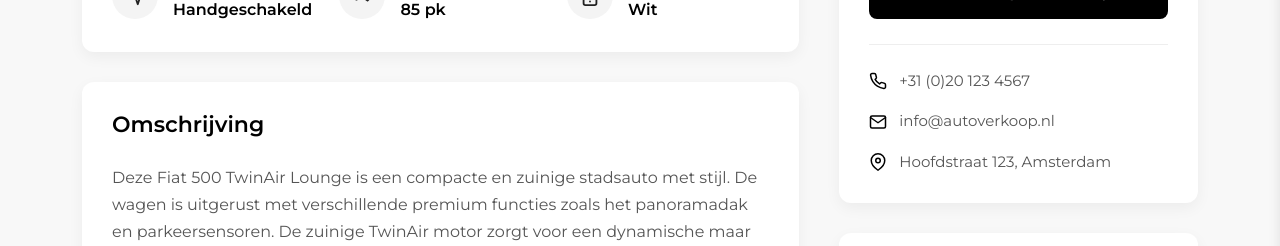
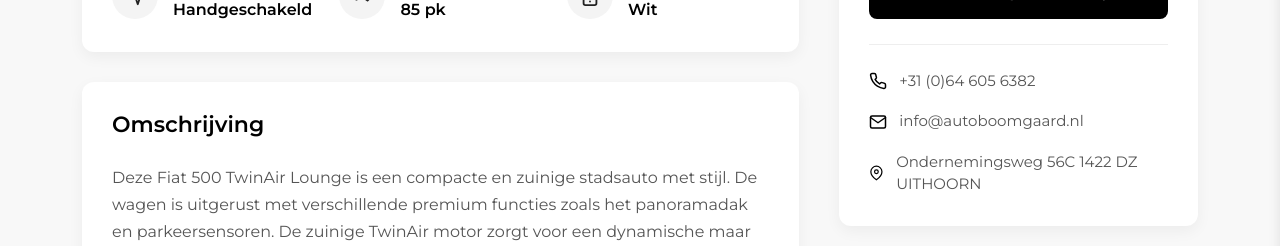
Before and after one commit to OmarNassar1127/auto-boomgaard, a React (Create React App) app: page /auto/1 in a window 1280 px wide. Both pictures are taken after a click on the button "Contact opnemen". Shown: the part 1089-1335 px from the top of the page. Built offline with nearby package versions, Linux system fonts and the light colour scheme; a small style sheet from the web is missing.

Commit message:
soem info change

```diff
--- a/src/components/Footer/Footer.js
+++ b/src/components/Footer/Footer.js
@@ -102,7 +102,7 @@ function Footer() {
                   <path d="M20 15.5c-1.25 0-2.45-.2-3.57-.57a1.02 1.02 0 0 0-1.02.24l-2.2 2.2a15.045 15.045 0 0 1-6.59-6.59l2.2-2.21a.96.96 0 0 0 .25-1A11.36 11.36 0 0 1 8.5 4c0-.55-.45-1-1-1H4c-.55 0-1 .45-1 1 0 9.39 7.61 17 17 17 .55 0 1-.45 1-1v-3.5c0-.55-.45-1-1-1zM19 12h2a9 9 0 0 0-9-9v2c3.87 0 7 3.13 7 7zm-4 0h2c0-2.76-2.24-5-5-5v2c1.66 0 3 1.34 3 3z" />
                 </svg>
               </i>
-              <span className="label">0499 - 331 881</span>
+              <span className="label">+31646056382</span>
             </a>
             <a href="mailto:info@vdakker.nl" className="btn">
               <i className="svg-icon svg-icon-mail">
--- a/src/components/Search/CarDetail.js
+++ b/src/components/Search/CarDetail.js
@@ -379,7 +379,7 @@ function CarDetail() {
                     >
                       <path d="M22 16.92v3a2 2 0 0 1-2.18 2 19.79 19.79 0 0 1-8.63-3.07 19.5 19.5 0 0 1-6-6 19.79 19.79 0 0 1-3.07-8.67A2 2 0 0 1 4.11 2h3a2 2 0 0 1 2 1.72 12.84 12.84 0 0 0 .7 2.81 2 2 0 0 1-.45 2.11L8.09 9.91a16 16 0 0 0 6 6l1.27-1.27a2 2 0 0 1 2.11-.45 12.84 12.84 0 0 0 2.81.7A2 2 0 0 1 22 16.92z"></path>
                     </svg>
-                    <span>+31 (0)20 123 4567</span>
+                    <span>+31 (0)64 605 6382</span>
                   </div>
                   <div className="contact-item">
                     <svg
@@ -394,7 +394,7 @@ function CarDetail() {
                       <path d="M4 4h16c1.1 0 2 .9 2 2v12c0 1.1-.9 2-2 2H4c-1.1 0-2-.9-2-2V6c0-1.1.9-2 2-2z"></path>
                       <polyline points="22,6 12,13 2,6"></polyline>
                     </svg>
-                    <span>info@autoverkoop.nl</span>
+                    <span>info@autoboomgaard.nl</span>
                   </div>
                   <div className="contact-item">
                     <svg
@@ -409,7 +409,7 @@ function CarDetail() {
                       <path d="M21 10c0 7-9 13-9 13s-9-6-9-13a9 9 0 0 1 18 0z"></path>
                       <circle cx="12" cy="10" r="3"></circle>
                     </svg>
-                    <span>Hoofdstraat 123, Amsterdam</span>
+                    <span>Ondernemingsweg 56C 1422 DZ UITHOORN</span>
                   </div>
                 </div>
               )}
```
